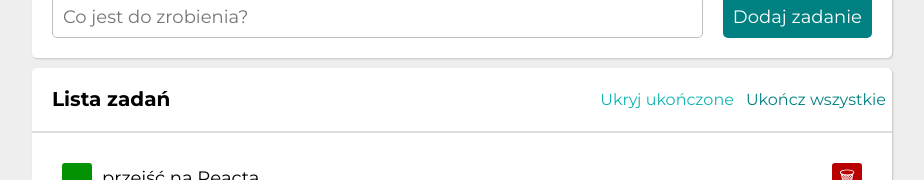
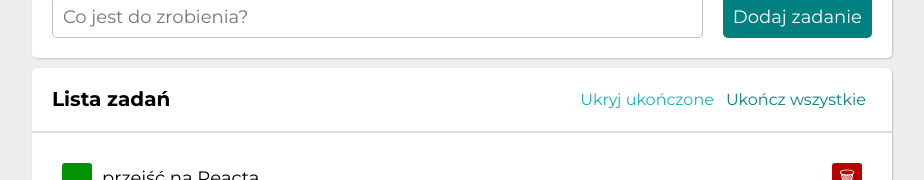
Before and after one commit to WeronikaUtrata/todo-list-react, a React (Create React App) app: page / in a window 1280 px wide. In both pictures the pointer is over the button 845 px from the left and 288 px from the top of the page. Shown: the part 189-369 px from the top of the page, without its empty margins (178-1102 px from the left). Built offline with nearby package versions, Linux system fonts and the light colour scheme.

Commit message:
style css updated

```diff
--- a/src/Buttons/style.css
+++ b/src/Buttons/style.css
@@ -1,6 +1,7 @@
 .buttons {
     display: flex;
     flex-wrap: wrap;
+    padding: 20px;
 }
 
 .buttons__button {
@@ -19,8 +20,10 @@
 
 .buttons__button:hover {
     color: rgb(19, 180, 180);
+    cursor: pointer;
 }
 
 .buttons__button:disabled {
     color: #ccc;
+    cursor: not-allowed;
 }
--- a/src/Tasks/style.css
+++ b/src/Tasks/style.css
@@ -39,6 +39,7 @@
 
 .tasks__button--toggleDone:hover {
      background: hsl(120, 86%, 46%);
+     cursor: pointer;
 }
 
 .tasks__button--toggleDone:active {
@@ -52,6 +53,7 @@
 
 .tasks__button--remove:hover {
      background: hsl(0, 83%, 30%);
+     cursor: pointer;
 }
 
 .tasks__button--remove:active {
```
